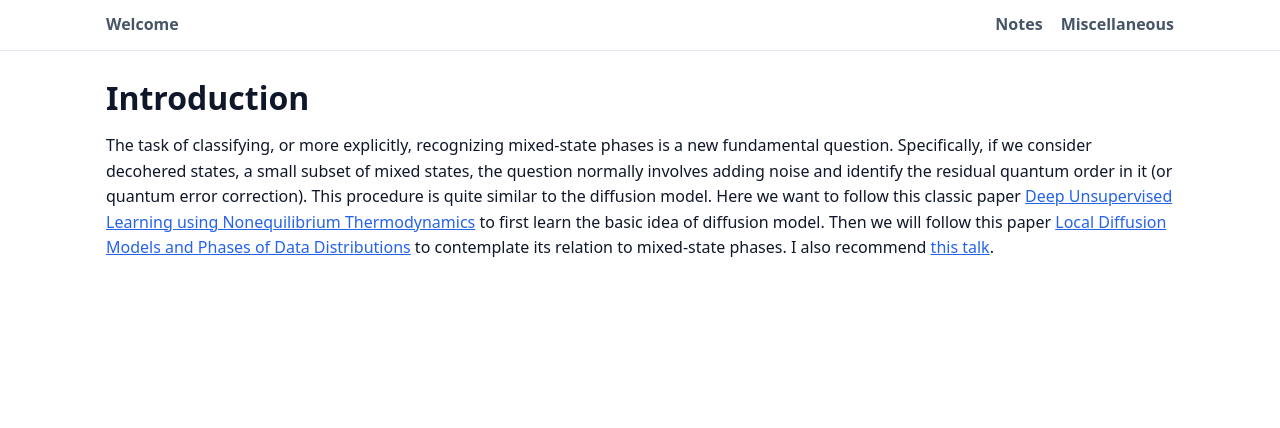
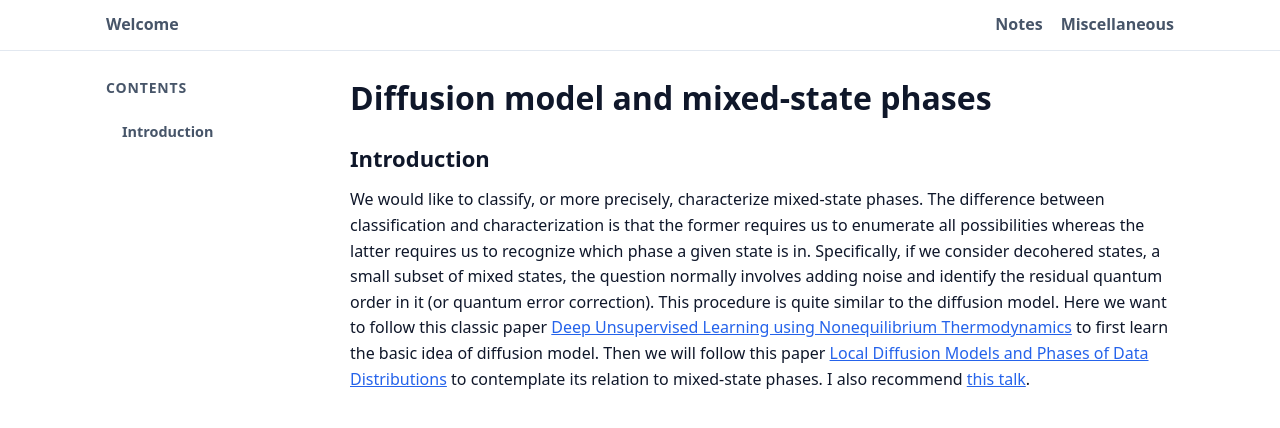
Before and after one commit to ruihuafan/ruihuafan.github.io, a Jekyll site: the page built from _mknotes/DiffusionModel.md, in a window 1280 px wide. Shown: the top 428 px of the page. Built offline with Jekyll 4.4.1, drawn with Linux system fonts in a browser that asks for light colours.

Commit message:
change note

```diff
--- a/_mknotes/DiffusionModel.md
+++ b/_mknotes/DiffusionModel.md
@@ -5,6 +5,9 @@ subject: "physics"
 tags: [physics]
 ---
 
-# Introduction
+# Diffusion model and mixed-state phases
 
-The task of classifying, or more explicitly, recognizing mixed-state phases is a new fundamental question. Specifically, if we consider decohered states, a small subset of mixed states, the question normally involves adding noise and identify the residual quantum order in it (or quantum error correction). This procedure is quite similar to the diffusion model. Here we want to follow this classic paper [Deep Unsupervised Learning using Nonequilibrium Thermodynamics](https://arxiv.org/pdf/1503.03585) to first learn the basic idea of diffusion model. Then we will follow  this paper [Local Diffusion Models and Phases of Data Distributions](https://arxiv.org/pdf/2508.06614) to contemplate its relation to mixed-state phases. I also recommend [this talk](https://pirsa.org/26020036).
+## Introduction
+
+We would like to classify, or more precisely, characterize mixed-state phases. The difference between classification and characterization is that the former requires us to enumerate all possibilities whereas the latter requires us to recognize which phase a given state is in.
+Specifically, if we consider decohered states, a small subset of mixed states, the question normally involves adding noise and identify the residual quantum order in it (or quantum error correction). This procedure is quite similar to the diffusion model. Here we want to follow this classic paper [Deep Unsupervised Learning using Nonequilibrium Thermodynamics](https://arxiv.org/pdf/1503.03585) to first learn the basic idea of diffusion model. Then we will follow  this paper [Local Diffusion Models and Phases of Data Distributions](https://arxiv.org/pdf/2508.06614) to contemplate its relation to mixed-state phases. I also recommend [this talk](https://pirsa.org/26020036).
```
